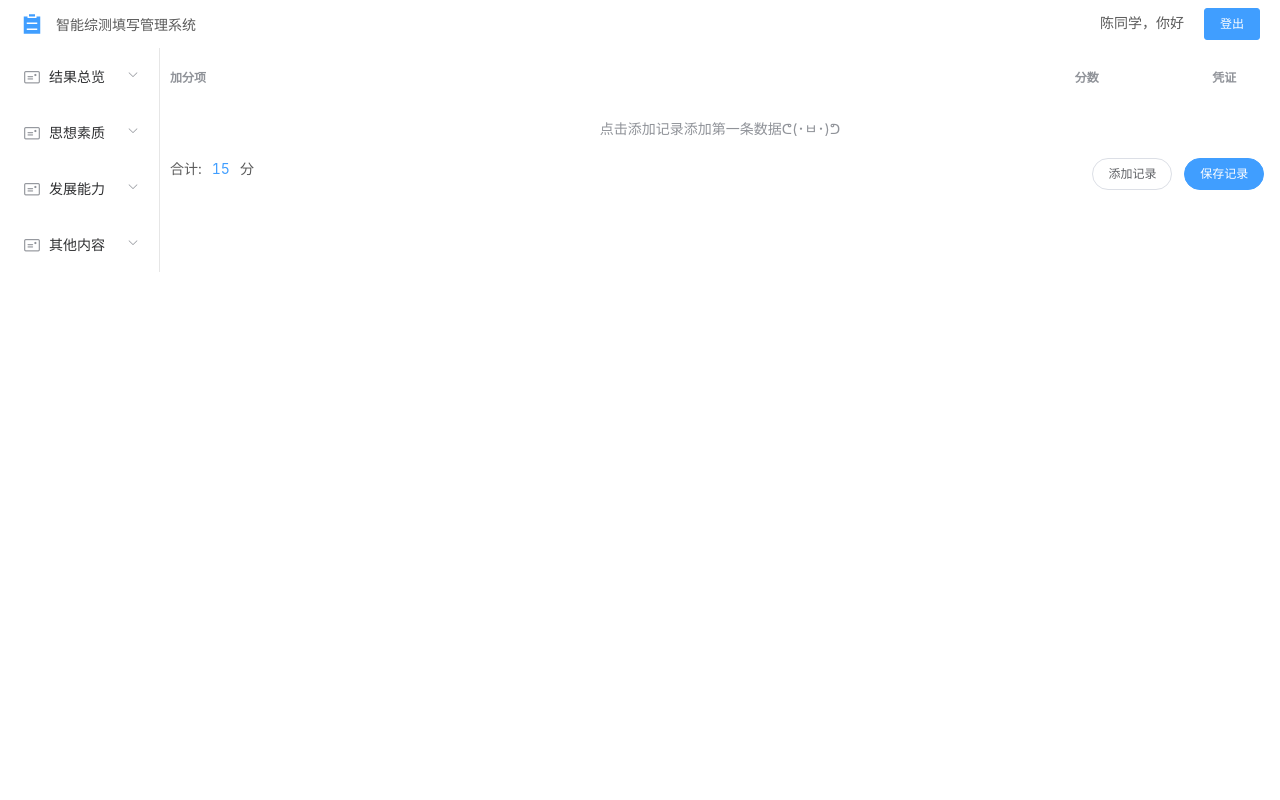
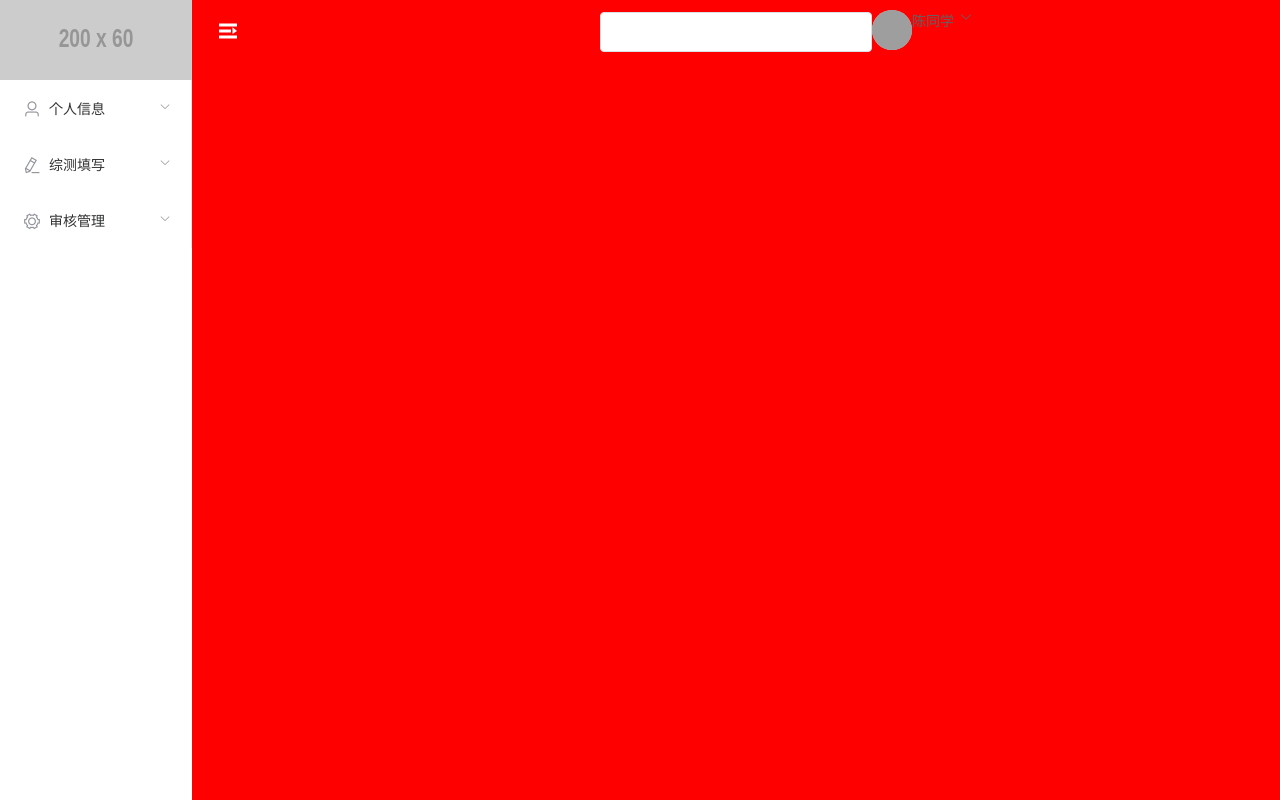
Before and after one commit to ChannnXY/resume_master, a Vue app: page / in a window 1280 px wide. Shown: the top 800 px of the page. Built offline with nearby package versions, Linux system fonts and the light colour scheme; grey boxes are pictures that could not be loaded.

Commit message:
feature(login)：有跳转无校验

```diff
--- a/package.json
+++ b/package.json
@@ -11,6 +11,8 @@
     "babel-plugin-component": "^1.1.1",
     "core-js": "^3.4.4",
     "element-ui": "^2.13.0",
+    "sass": "^1.25.0",
+    "sass-loader": "^8.0.2",
     "vue": "^2.6.10",
     "vuex": "^3.1.2"
   },
--- a/public/index.html
+++ b/public/index.html
@@ -10,9 +10,7 @@
       body{
         margin: 0;
         font-family: "微软雅黑";
-      }
-      #app{
-        height: 100%;
+        height: 100vh;
       }
     </style>
   </head>
--- a/src/App.vue
+++ b/src/App.vue
@@ -1,20 +1,36 @@
 <template>
   <div id="app">
-    <navBar></navBar>
+    <component :is="componentName" @changeCom="changeCom"></component>
   </div>
 </template>
 
 <script>
-import navBar from './components/navBar.vue'
+import index from './components/index.vue'
+import login from './components/login.vue'
 
 export default {
   name: 'app',
   components: {
-    navBar
+    index,
+    login
+  },
+  data(){
+    return{
+      componentName:"index"
+    }
+  },
+  methods:{
+    changeCom(name){
+      this.componentName = name;
+      window.console.log(name)
+    }
   }
 }
 </script>
 
 <style>
-
+  #app{
+    height: 100%;
+    width: 100%;
+  }
 </style>
--- /dev/null
+++ b/src/components/index.vue
@@ -0,0 +1,167 @@
+<template>
+    <el-container>
+        <div class="drawer">
+            <el-col class="drawer--wrapper"
+                    :class="drawerClassName">
+
+                <img src="http://via.placeholder.com/200x60" class="drawer--image"/>
+
+                <el-menu default-active="1" :class="drawerClassName">
+                  <el-submenu index="1">
+                    <template slot="title">
+                        <i class="el-icon-user"></i>
+                        <span>个人信息</span>
+                    </template>
+                    <el-menu-item index="1-1">成绩总览</el-menu-item>
+                    <el-menu-item index="1-2">核对成绩</el-menu-item>
+                    <el-menu-item index="1-3">账号信息</el-menu-item>
+                  </el-submenu>
+
+                  <el-submenu index="2">
+                    <template slot="title">
+                        <i class="el-icon-edit"></i>
+                        <span>综测填写</span>
+                    </template>
+                    <el-menu-item index="2-1">思想表现</el-menu-item>
+                    <el-menu-item index="2-2">发展能力</el-menu-item>
+                    <el-menu-item index="2-3">其他必填</el-menu-item>
+                  </el-submenu>
+
+                <el-submenu index="3">
+                    <template slot="title">
+                        <i class="el-icon-setting"></i>
+                        <span>审核管理</span>
+                    </template>
+                    <el-menu-item index="3-1">审核综测成绩</el-menu-item>
+                    <el-menu-item index="3-2">发布班级通知</el-menu-item>
+                    <el-menu-item index="3-3">修改加分项</el-menu-item>
+                    <el-menu-item index="3-4">管理班级成员</el-menu-item>
+                </el-submenu>
+                </el-menu>
+            </el-col>
+        </div>
+
+        <div class="container">
+            <el-col class="container--wrapper"
+                    :class="containerClassName">
+                <el-row class="header">
+                    <el-col :span="9">
+                        <span class="el-icon-s-unfold header--icon"
+                              @click="flags.showDrawerFlag = !flags.showDrawerFlag"></span>
+                    </el-col>
+                    <el-col :span="6">
+                        <el-input></el-input>
+                    </el-col>
+                    <el-col :span="9">
+                        <el-dropdown>
+                            <el-container class="el-dropdown-link">
+                                <el-avatar src="https://cube.elemecdn.com/0/88/03b0d39583f48206768a7534e55bcpng.png"></el-avatar>
+                                <span>陈同学</span>
+                                <i class="el-icon-arrow-down el-icon--right"></i>
+                            </el-container>
+                            <el-dropdown-menu slot="dropdown">
+                                <el-dropdown-item>退出登录</el-dropdown-item>
+                            </el-dropdown-menu>
+                        </el-dropdown>
+                    </el-col>
+                </el-row>
+            </el-col>
+        </div>
+
+    </el-container>
+</template>
+
+<script>
+export default {
+    name:'index',
+    data(){
+        return {
+            flags:{showDrawerFlag:true}
+        }
+    },
+    methods:{
+    },
+    computed:{
+        containerClassName(){
+            let result = this.flags.showDrawerFlag ?
+                        'container--wrapper__part' :
+                        'container--wrapper__full'
+            return result
+        },
+        drawerClassName(){
+            let result = this.flags.showDrawerFlag ?
+                        'drawer--wrapper__full' :
+                        'drawer--wrapper__part'
+            return result
+        }
+    }
+}
+</script>
+
+<style lang="scss" scoped>
+    $theme:#5670C5;
+
+    /deep/ .el-container{
+        display: flex;
+    }
+
+    .drawer{
+        .drawer--wrapper{
+            height: 100vh;
+            width: 15vw;
+            position: fixed;
+            top:0%;
+        }
+
+        .drawer--wrapper__full{
+            width: 15vw;
+            transition: all 1s;
+        }
+
+        .drawer--wrapper__part{
+            width: 0vw;
+            opacity: 0;
+            transition: all 1s;
+        }
+
+        .drawer--image{
+            width: 100%;
+            height: 80px;
+        }
+    }
+
+    .container{
+        .container--wrapper{
+            position: relative;
+            left: 15vw;
+            height: 130vh;
+            background-color: red
+        }
+
+        .container--wrapper__full{
+            width: 100vw;
+            transition: all 1s;
+        }
+
+        .container--wrapper__part{
+            width: 85vw;
+            transition: all 1s;
+        }
+    }
+
+    .header{
+        height: 64px;
+        display: flex;
+        align-items: center;
+        .header--icon{
+            font-size: 24px;
+            color: white;
+            margin-left: 24px;
+
+            &:hover{
+                opacity: 0.8;
+            }
+        }
+
+    }
+</style>
--- /dev/null
+++ b/src/components/login.vue
@@ -0,0 +1,99 @@
+<template>
+    <div class="login">
+        <div class="login--wrapper">
+            <div class="login--decoration"></div>
+            <div class="login--text">欢迎登录</div>
+            <el-input placeholder="请输入学号"
+                        prefix-icon="el-icon-user"
+                        v-model="formData.username"
+                        class="login--input"></el-input>
+            <el-input placeholder="请输入密码"
+                        prefix-icon="el-icon-goods"
+                        class="login--input"
+                        v-model="formData.password"
+                        show-password></el-input>
+            <el-button type="primary"
+                        @click="login"
+                        round
+                        size="small">登录</el-button>
+        </div>
+    </div>
+</template>
+
+<script>
+export default {
+    name:'login',
+    data(){
+        return {
+            token:"",
+            formData:{
+                username:"",
+                password:""
+            }
+        }
+    },
+    methods:{
+        login(){
+            this.$message({
+                message:'登录成功',
+                type:'success'
+            })
+            this.$emit('changeCom','index')
+        }
+    }
+}
+</script>
+
+<style lang="scss" scoped>
+    $theme:#5670C5;
+    $primary:#5e5e5e;
+    $background-url:url('../assets/loginBackground.png');
+
+    .login{
+        height: 100%;
+        widows: 100%;
+        background-image:$background-url;
+        .login--wrapper{
+            position: absolute;
+            width: 400px;
+            top: 50%;
+            left: 25%;
+            transform: translate(-50%,-50%);
+        }
+
+        .login--text{
+            margin-bottom: 20px;
+            font-size:36px;
+            color: $primary;
+        }
+
+        .login--decoration{
+            height: 6px;
+            width: 140px;
+            border-radius:4px;
+            background: $theme;
+            margin-bottom: 10px;
+        }
+
+        /deep/ .el-input__inner{
+            color: $primary;
+            background: #F7F4FB;
+            border: none;
+            margin: 10px 0;
+            border-radius:30px;
+        }
+
+        .el-button{
+            width: 160px;
+            background-color: $theme;
+            border: none;
+            margin-top: 20px;
+            &:hover{
+                background: rgb(114, 135, 206)
+            }
+        }
+    }
+
+
+
+</style>
--- a/src/components/navBar.vue
+++ b/src/components/navBar.vue
@@ -6,6 +6,7 @@
         <i class="el-icon-s-order el-header--icon"></i>
         <span>智能综测填写管理系统</span>
       </el-col>
+
       <!-- 在手机环境下隐藏 -->
       <el-col :span="12" class="hidden-sm-and-down el-header--name">
         <span style="margin-right:20px">陈同学，你好</span>
--- a/src/components/thCivilized.vue
+++ b/src/components/thCivilized.vue
@@ -6,8 +6,8 @@
       <el-col :span="2">凭证</el-col>
     </el-row>
     <el-row v-if="selectItems.length>0">
-        <transition-group name="table">
-            <el-row  v-for="(userItem,userIndex) in selectItems" :key="userIndex">
+        <transition-group name="table" tag="div">
+            <el-row  v-for="(userItem,userIndex) in selectItems" :key="userItem" class="table-item">
                 <el-col :span="18">
                     <i class="el-icon-remove-outline" style="color:rgb(250,140,140;margin-right:10px;" @click="removeSelectItem(userIndex)"></i>
                     <el-select v-model="userItem.itemId" filterable placeholder="请选择" @change="onSelectChange($event,userIndex)">
@@ -189,10 +189,11 @@ export default {
     font-weight: bold;
     line-height: 40px;
 }
-.table-enter-active .table-leave-active{
+.table-item {
+    transition: all 1s;
+}
+.table-enter, .table-leave-to {
     opacity: 0;
-}
-.table-enter-active .table-enter-active{
-  transition: all .3s ease;
+    transform: translateX(-30px);
 }
 </style>
```
Also changed, not shown: src/assets/loginBackground.png (added), 1 other file (tests, documents, lock files or other folders).
